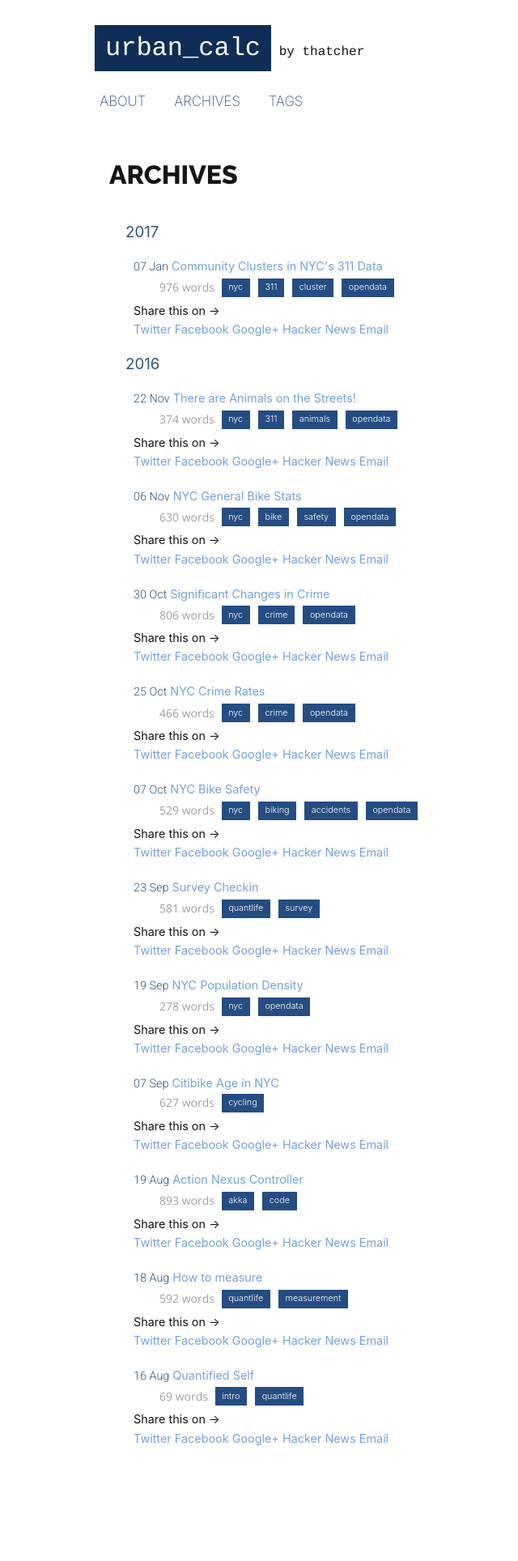
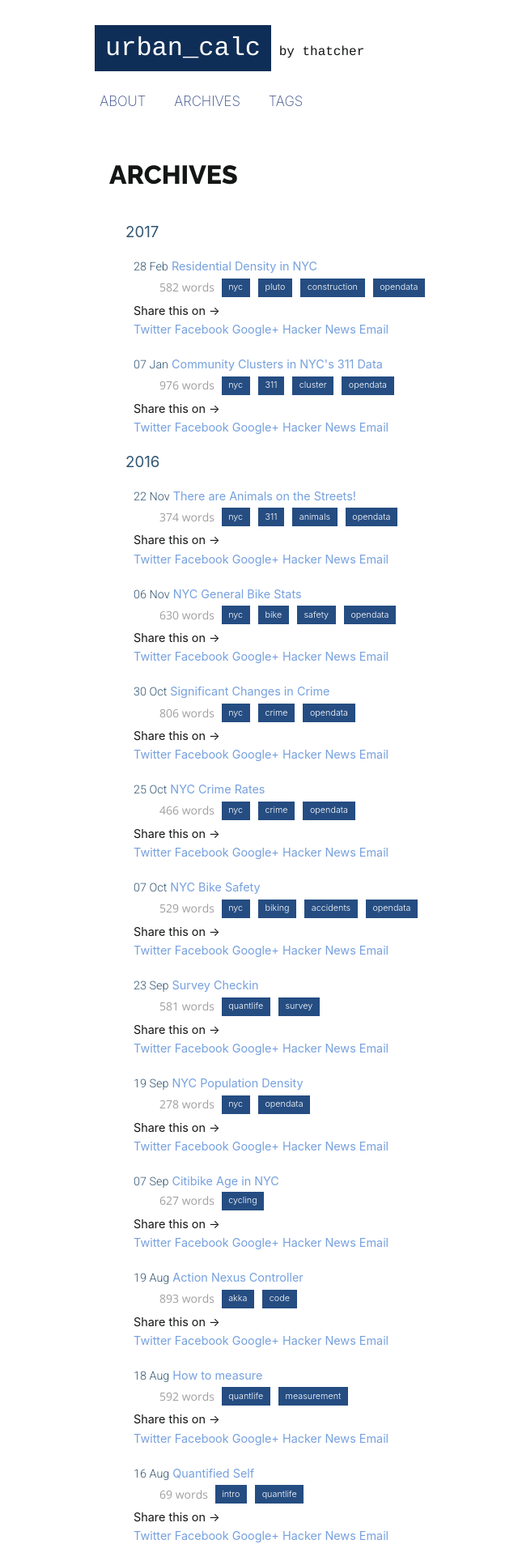
Before and after one commit to sirpthatch/sirpthatch.github.io, a Jekyll site: the page built from archives/index.html, in a window 1280 px wide. Shown: the whole page at 81% size, without its empty margins (205-845 px from the left). Built offline with Jekyll 4.4.1, drawn with Linux system fonts in a browser that asks for light colours; some web fonts are replaced; before the commit the page ends 1808 px from its top, so only the background shows below that.

Commit message:
Adding post for residential density in nyc

```diff
--- a/_drafts/2017-02-20-NYC-Residential-Density.md
+++ b/_posts/2017-02-28-NYC-Residential-Density.md
@@ -1,11 +1,11 @@
 ---
 layout: post
 title: "Residential Density in NYC"
-date: 2017-02-20 20:00:00
+date: 2017-02-28 18:00:00
 tags: [nyc, pluto, construction, opendata]
 ---
 
-New York City has about 8.4 million people living within the 5 boroughs, and about 5,4 billion square feet of total building space.  Sounds like a lot, but when you break this down to areas zoned for residential living, it averages out to about 531 square feet per person in the city as a whole.  This is not country living, but still, on a whole, not bad.  That said, with a place like NYC, averages often tell a misleading story, and this is certainly true when looking at how much living space people have throughout the city.
+New York City has about 8.4 million people living within the 5 boroughs, and about 5.4 billion square feet of total building space.  Sounds like a lot, but when you break this down to areas zoned for residential living, it averages out to about 531 square feet per person in the city as a whole.  This is not country living, but still, on a whole, not bad.  That said, with a place like NYC, averages often tell a misleading story, and this is certainly true when looking at how much living space people have throughout the city.
 
 {:.noresize}
 [![Top and Bottom Housing]({{site.url}}/assets/TopAndBottomHousingSizes.png)]({{site.url}}/assets/TopAndBottomHousingSizes.png)
```
